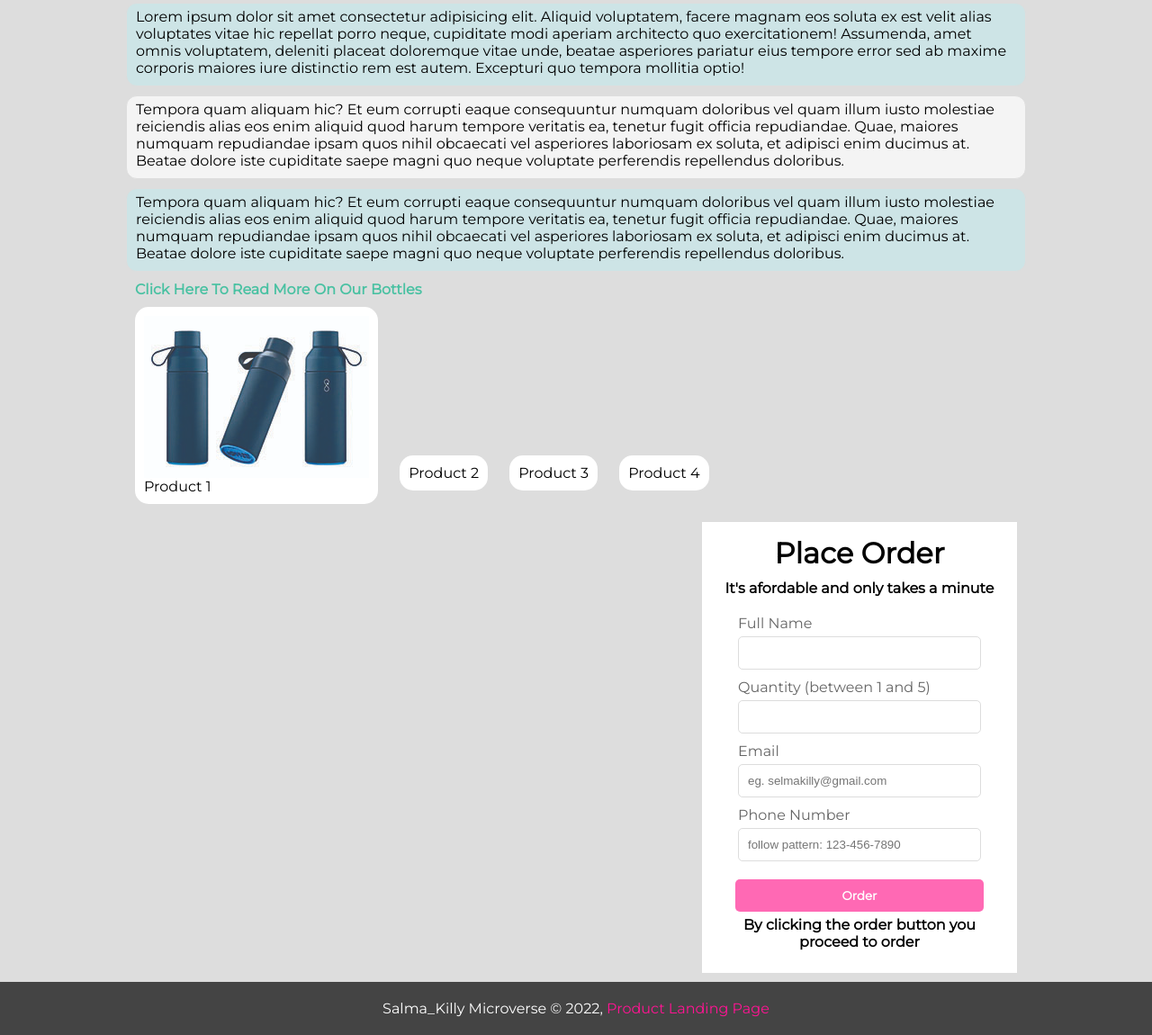
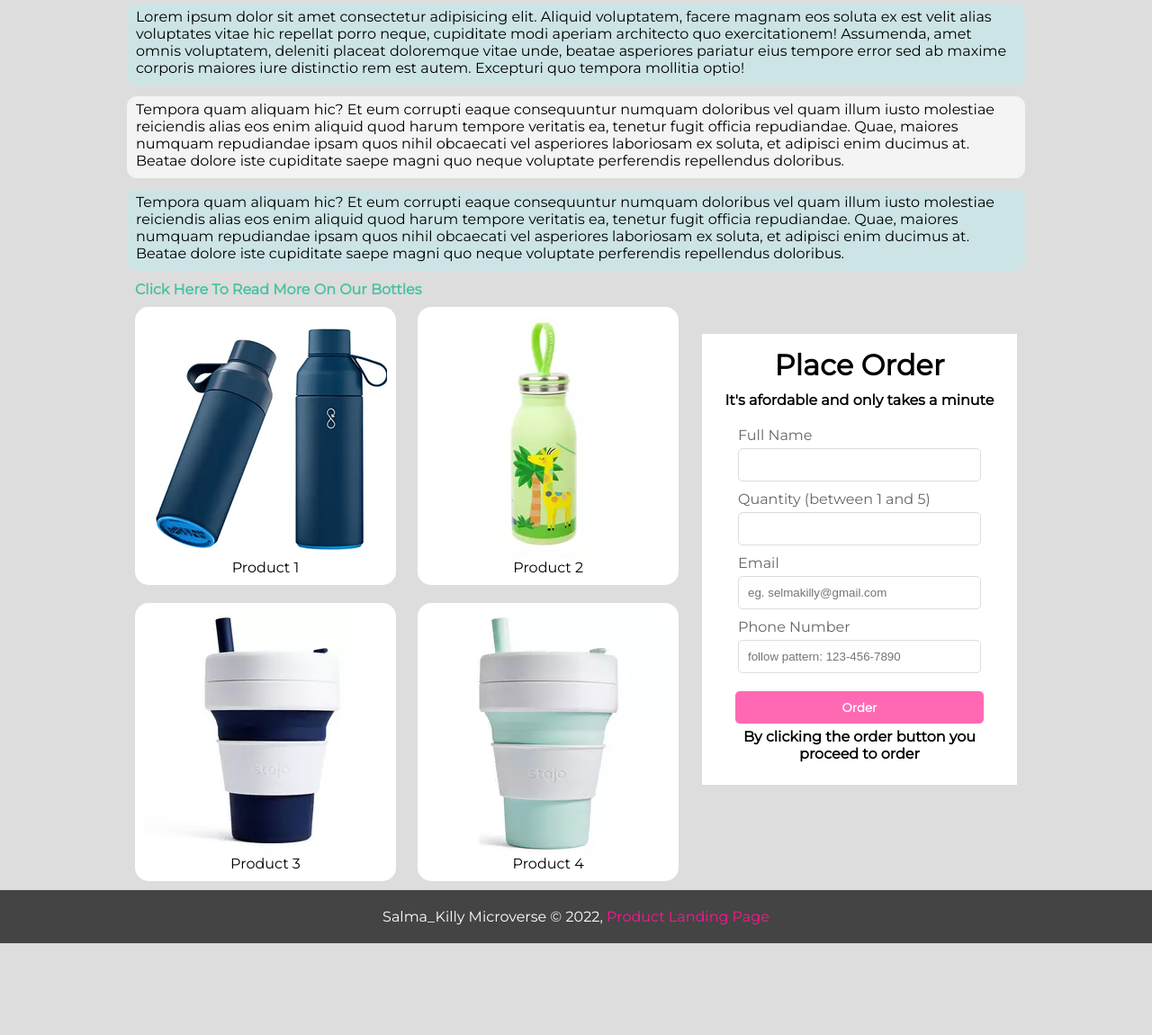
Before and after one commit to killy10o10/product_landingPage_SelmaKilly, a plain HTML site: page index.html in a window 1280 px wide. Shown: the part 911-2061 px from the top of the page at 90% size. After the commit the page ends 1959 px from the top, so only its background shows below. Drawn offline with Linux system fonts and the light colour scheme.

Commit message:
added complete set of products

```diff
--- a/css/style.css
+++ b/css/style.css
@@ -170,6 +170,12 @@ body{
 
 }
 
+#form{
+    margin-top: 30px;
+    display: inline-flex;
+    justify-content: right;
+}
+
 .form-wrap{
     background: #fff;
     padding: 15px 20px;
@@ -227,6 +233,7 @@ body{
 
 .products{
     background-color: white;
+    text-align: center;
     margin: 10px;
     padding: 10px;
     display:inline-flex;
--- a/index.html
+++ b/index.html
@@ -44,10 +44,10 @@
       </p></div>
        <a href="https://github.com/killy10o10/product_landingPage_SelmaKilly.git" target="_blank" id="tribute-link">Click Here To Read More On Our Bottles</a>
       </div>
-      <div class="products" id="products"><img src="./img/product1.jpg" alt="product"><p>Product 1</p></div>
-      <div class="products"><p>Product 2</p></div>
-      <div class="products"><p>Product 3</p></div>
-      <div class="products"><p>Product 4</p></div>
+      <div class="products" id="products"><img src="./img/product1_1.jpg.png" alt="product"><p>Product 1</p></div>
+      <div class="products"><img src="./img/product2_1.png" alt="product"><p>Product 2</p></div>
+
+
       <form method="post" action="https://www.freecodecamp.com/email-submit" class="container" id="form">
         <div class="form-wrap">
           <h1>Place Order</h1>
@@ -71,17 +71,16 @@
         </div>
         <button type="submit" class="btn" id="submit">Order</button>
         <p class="disclaimer">By clicking the order button you proceed to order</p>
-        <div id="player"> </div>
         </div>
-
-    <script src="https://cdn.freecodecamp.org/testable-projects-fcc/v1/bundle.js"></script>
-
-    <script  src="js/index.js"></script>
+      </form>
+      <div class="products"><img src="./img/product3_1.png" alt="product"><p>Product 3</p></div>
+      <div class="products"><img src="./img/product4.png" alt="product"><p>Product 4</p></div>
   </main>
-</form>
-<div class="clr"></div>
+  <div class="clr"></div>
 <footer id="main-footer">
   <p>Salma_Killy Microverse &copy; 2022, <a href="https://github.com/killy10o10/product_landingPage_SelmaKilly.git" target="_blank">Product Landing Page</p></a>
 </footer>
+    <script src="https://cdn.freecodecamp.org/testable-projects-fcc/v1/bundle.js"></script>
+    <script  src="js/index.js"></script>
   </body>
 </html>
```
Also changed, not shown: img/product1_1.jpg.png (added), img/product2.png (added), img/product2_1.png (added), img/product3.png (added), img/product3_1.png (added), img/product4.png (added).
